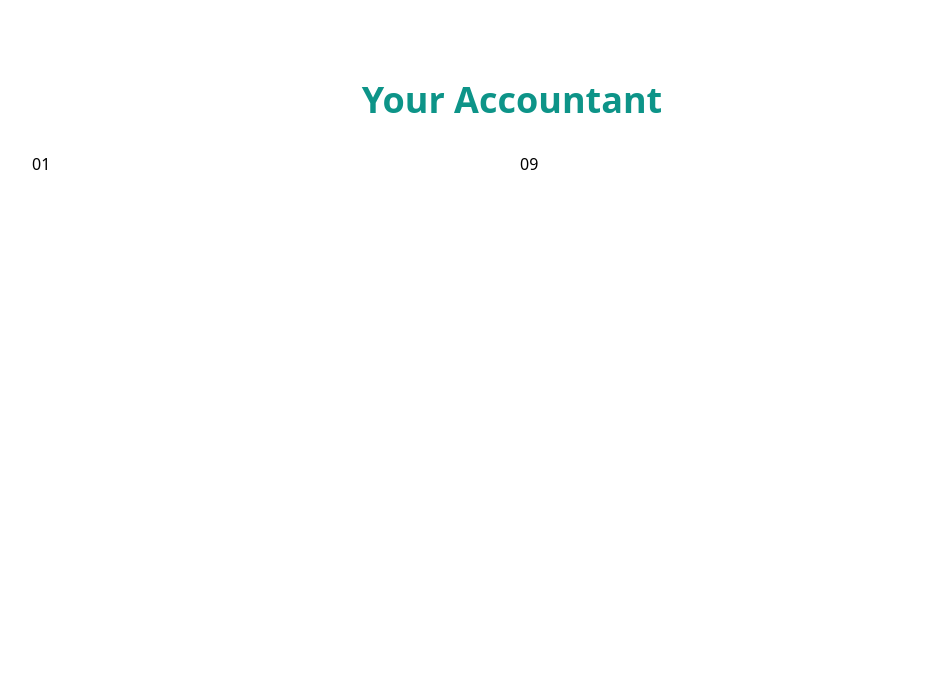
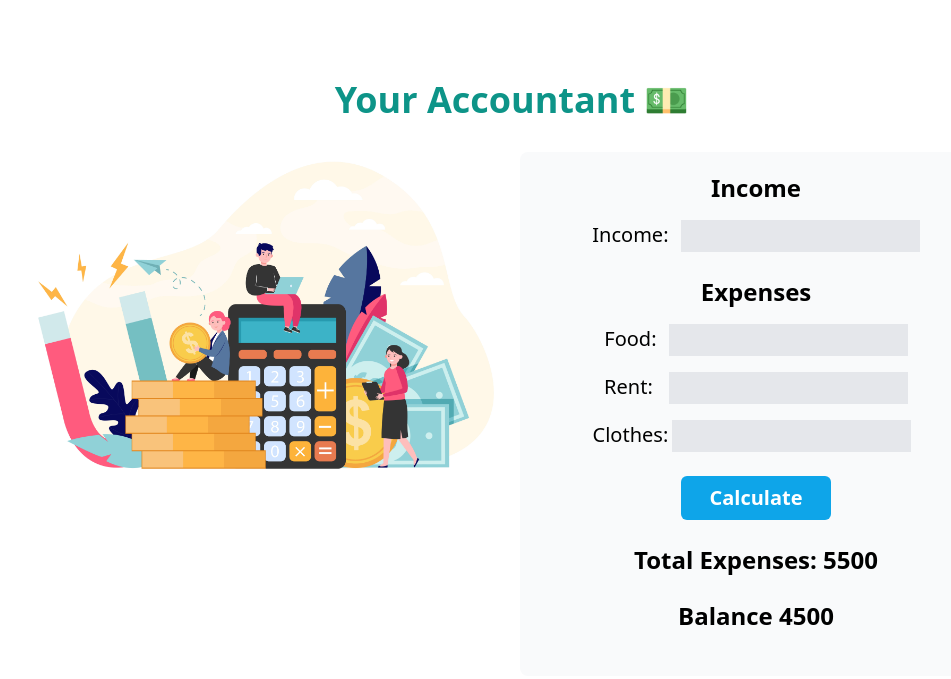
Before and after one commit to Rahad-khan/money-master, a plain HTML site: page index.html in a window 1280 px wide. Shown: the whole page, without its empty margins (128-1079 px from the left). Drawn offline with nearby package versions, Linux system fonts and the light colour scheme.

Commit message:
expenses area done

```diff
--- a/index.html
+++ b/index.html
@@ -1,9 +1,9 @@
 <!DOCTYPE html>
 <html lang="en">
   <head>
-    <meta charset="UTF-8">
-    <meta http-equiv="X-UA-Compatible" content="IE=edge">
-    <meta name="viewport" content="width=device-width, initial-scale=1.0">
+    <meta charset="UTF-8" />
+    <meta http-equiv="X-UA-Compatible" content="IE=edge" />
+    <meta name="viewport" content="width=device-width, initial-scale=1.0" />
     <!-- Tailwind css -->
     <script src="https://cdn.tailwindcss.com"></script>
     <title>Money Accountant</title>
@@ -11,14 +11,76 @@
   <body>
     <!-- Header Area -->
     <header class="mt-20 mb-8">
-        <h1 class="text-4xl text-center font-bold text-teal-600	">Your Accountant</h1>
+      <h1 class="text-4xl text-center font-bold text-teal-600">
+        Your Accountant 💵
+      </h1>
     </header>
     <!-- Main Area -->
     <main>
       <section class="w-3/4 mx-auto">
         <div class="grid grid-cols-2 gap-4">
-                <div>01</div>
-                <div>09</div>
+          <div>
+            <img src="./images/6573.jpg" alt="" />
+          </div>
+          <div class="bg-gray-50 p-5 rounded-lg space-y-6">
+              <!-- Income -->
+            <div class="text-center">
+              <h3 class="text-2xl font-bold mb-4">Income</h3>
+              <label class="text-xl font-medium" for="income-amount"
+                >Income:</label
+              >
+              <input
+                class="bg-gray-200 p-1 ml-2"
+                type="text"
+                name=""
+                id="income-amount"
+              />
+            </div>
+            <!-- Expenses -->
+            <div class="text-center space-y-4">
+              <h3 class="text-2xl font-bold mb-4">Expenses</h3>
+              <div>
+                <label class="text-xl font-medium" for="food-amount"
+                  >Food:</label
+                >
+                <input
+                  class="bg-gray-200 p-1 ml-2"
+                  type="text"
+                  name=""
+                  id="food-amount"
+                />
+              </div>
+              <div>
+                <label class="text-xl font-medium" for="rent-amount"
+                  >Rent:</label
+                >
+                <input
+                  class="bg-gray-200 p-1 ml-3"
+                  type="text"
+                  name=""
+                  id="rent-amount"
+                />
+              </div>
+              <div>
+                <label class="text-xl font-medium " for="cloth-amount">Clothes:</label>
+              <input
+                class="bg-gray-200 p-1 mr-2"
+                type="text"
+                name=""
+                id="cloth-amount"
+              />
+              </div>
+            </div>
+            <div class="flex justify-center	">
+                <button class="bg-sky-500 hover:bg-sky-700 px-7 py-3 text-xl leading-5 rounded-md font-semibold text-white">
+                    Calculate
+                  </button>
+            </div>
+            <!-- Total expense and Remaining balance -->
+            <h3 class="text-2xl font-bold mb-4 text-center my-6">Total Expenses: <span>5500</span></h3>
+            <h3 class="text-2xl font-bold mb-4 text-center my-6">Balance <span>4500</span></h3>
+            <div></div>
+          </div>
         </div>
       </section>
     </main>
```
Also changed, not shown: images/magnifying.jpg (renamed from images/magnifying-glass-over-the-coin-stack-and-calculator-on-financial-report_23-2147919174.jpg). Lines whose indentation alone changed are shown as unchanged.
